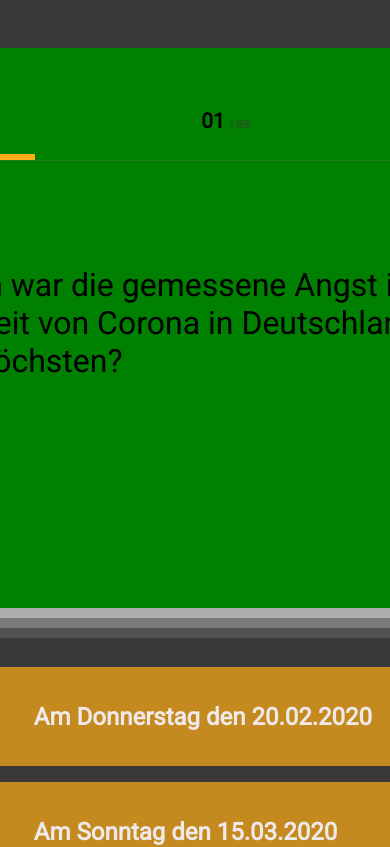
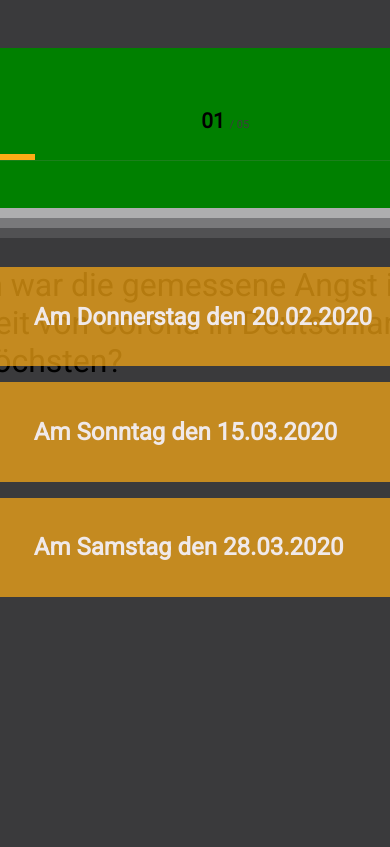
Before and after one commit to SaschaWebDev/corona-quiz, a React (Create React App) app in the folder corona-quiz/: page / in a window 390 px wide. Shown: the top 847 px of the page. Built offline with nearby package versions, Linux system fonts and the light colour scheme; the HTML template or start-up script is replaced by a standard one; a web font is replaced by a local one.

Commit message:
Updated media query

```diff
--- a/corona-quiz/src/styles/Quiz.css
+++ b/corona-quiz/src/styles/Quiz.css
@@ -218,9 +218,10 @@
 
 @media screen and (max-height: 1080px) {
   .upper-container {
-    max-height: 18rem;
+    max-height: 10rem;
+    min-height: 10rem;
     background-color: green;
-    height: 18rem;
+    height: 10rem;
     margin-top: 3rem;
   }
 
```
